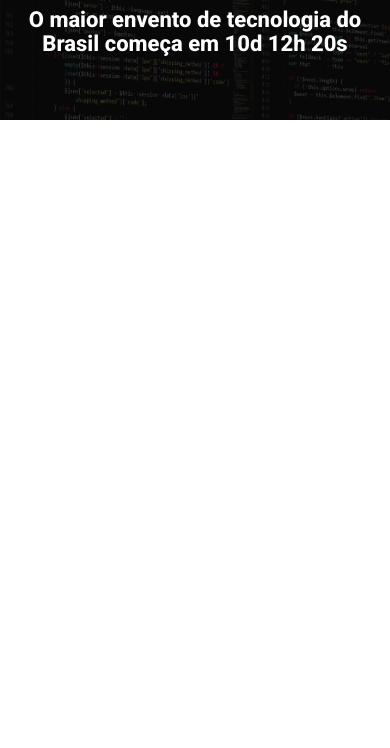
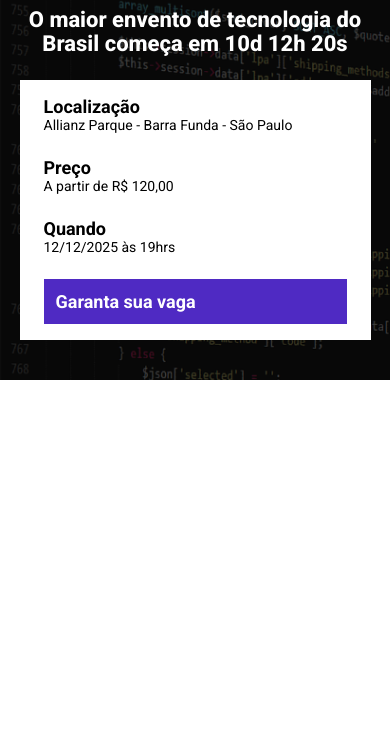
Before and after one commit to GabrielKayfer/modulo_22, a website built with Parcel: page src/index.html in a window 390 px wide. Shown: the part 96-844 px from the top of the page. Built offline with nearby package versions, Linux system fonts and the light colour scheme.

Commit message:
terminando barra de infos e estilizando o botão

```diff
--- a/src/index.html
+++ b/src/index.html
@@ -18,6 +18,25 @@
             <p class="hero__text">
                 O maior envento de tecnologia do Brasil começa em 10d 12h 20s
             </p>
+            <div class="infos-bar">
+                <ul class="infos-bar__infos">
+                    <li class="infos-bar__infos__item">
+                        <b>Localização</b>
+                        Allianz Parque - Barra Funda - São Paulo
+                    </li>
+                    <li class="infos-bar__infos__item">
+                        <b>Preço</b>
+                        A partir de R$ 120,00
+                    </li>
+                    <li class="infos-bar__infos__item">
+                        <b>Quando</b>
+                        12/12/2025 às 19hrs
+                    </li>
+                </ul>
+                <a href="#" class="button button--primary">
+                    Garanta sua vaga
+                </a>
+            </div>
         </div>
     </header>
 
--- /dev/null
+++ b/src/styles/components/_buttons.scss
@@ -0,0 +1,23 @@
+.button {
+    padding: 12px;
+    font-size: 18px;
+    font-weight: bold;
+    text-decoration: none;
+    text-align: center;
+    white-space: nowrap;
+
+    &--primary {
+        color: #fff;
+        background-color: #4F2AC3;
+    }
+
+    @media (max-width: 640px) {
+        display: block;
+        width: 100%;
+    }
+
+    @media (max-width: 1024px) {
+        display: flex;
+        align-items: center;
+    }
+}
--- /dev/null
+++ b/src/styles/components/_infos-bar.scss
@@ -0,0 +1,42 @@
+.infos-bar {
+    padding: 16px 24px;
+    background-color: #fff;
+    display: flex;
+    justify-content: space-between;
+
+    &__infos {
+        display: flex;
+        gap: 40px;
+
+        &__item {
+            font-size: 14px;
+            color: #000;
+
+            b {
+                font-size: 18px;
+                display: block;
+                color: #000;
+            }
+        }
+    }
+
+    @media (max-width: 640px) {
+        display: block;
+
+        &__infos {
+            display: block;
+
+            &__item {
+                margin-bottom: 24px;
+            }
+        }
+
+    }
+
+    @media (max-width: 1024px) {
+        &__infos {
+            gap: 16px;
+        }
+
+    }
+}
--- a/src/styles/main.scss
+++ b/src/styles/main.scss
@@ -1,4 +1,6 @@
 @use 'hero';
+@use 'components/infos-bar';
+@use 'components/buttons';
 
 * {
     margin: 0;
@@ -6,6 +8,7 @@
     box-sizing: border-box;
     font-family: Roboto, sans-serif;
     color: #fff;
+    list-style: none;
 }
 
 .container {
```
